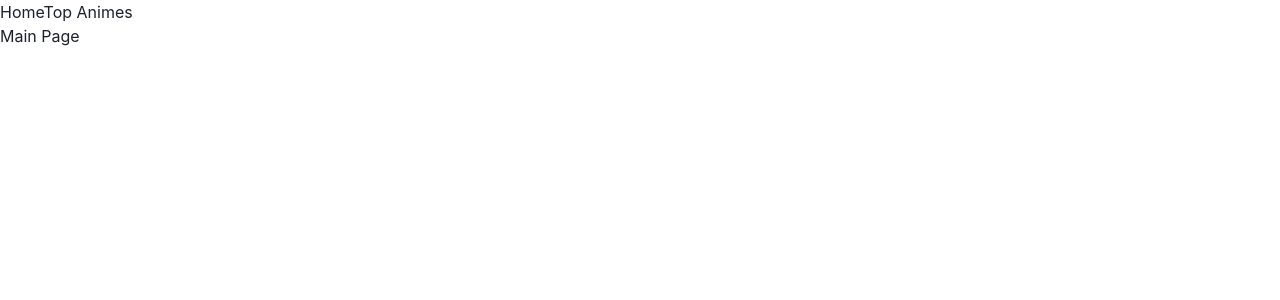
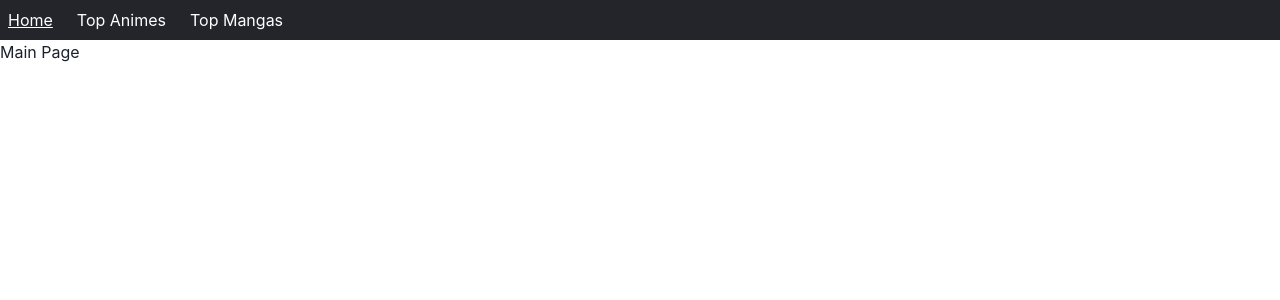
Before and after one commit to barangana/drift-list, a Next.js app: page / in a window 1280 px wide. Shown: the top 300 px of the page. Built offline with nearby package versions, Linux system fonts and the light colour scheme.

Commit message:
feat: header partially completed

```diff
--- a/components/ui/Header.tsx
+++ b/components/ui/Header.tsx
@@ -1,14 +1,30 @@
 import React from 'react'
 import NextLink from 'next/link'
+import { Box, Link, Stack } from '@chakra-ui/react'
 
-//TODO: Fix bug when on 'anime/top-animes', the link can send user to 'anime/anime/top-animes'
+interface ItemLinkProps {
+  href: string
+  children: React.ReactNode
+}
+
+const ItemLink: React.FC<ItemLinkProps> = ({ href, children }) => {
+  return (
+    <NextLink href={href} passHref>
+      <Link p={2} color='white'>
+        {children}
+      </Link>
+    </NextLink>
+  )
+}
+
 export const Header: React.FC = () => {
   return (
-    <div>
-      <NextLink href='/' passHref>
-        Home
-      </NextLink>
-      <NextLink href='anime/top-animes'>Top Animes</NextLink>
-    </div>
+    <Box w='100%' as='nav' bg='black.50'>
+      <Stack direction={{ base: 'column', md: 'row' }}>
+        <ItemLink href='/'>Home</ItemLink>
+        <ItemLink href='/anime/top-animes'>Top Animes</ItemLink>
+        <ItemLink href='/manga/top-mangas'>Top Mangas</ItemLink>
+      </Stack>
+    </Box>
   )
 }
--- a/pages/_app.tsx
+++ b/pages/_app.tsx
@@ -1,10 +1,11 @@
 import type { AppProps } from 'next/app'
 import { ChakraProvider } from '@chakra-ui/react'
 import { Layout } from '../components/layouts'
+import theme from '../styles/themes'
 
 function MyApp({ Component, pageProps }: AppProps) {
   return (
-    <ChakraProvider>
+    <ChakraProvider theme={theme}>
       <Layout>
         <Component {...pageProps} />
       </Layout>
--- /dev/null
+++ b/styles/themes.ts
@@ -0,0 +1,12 @@
+import { extendTheme } from '@chakra-ui/react'
+
+const theme = extendTheme({
+  colors: {
+    black: {
+      50: '#23252b',
+      900: '#000000',
+    },
+  },
+})
+
+export default theme
```
